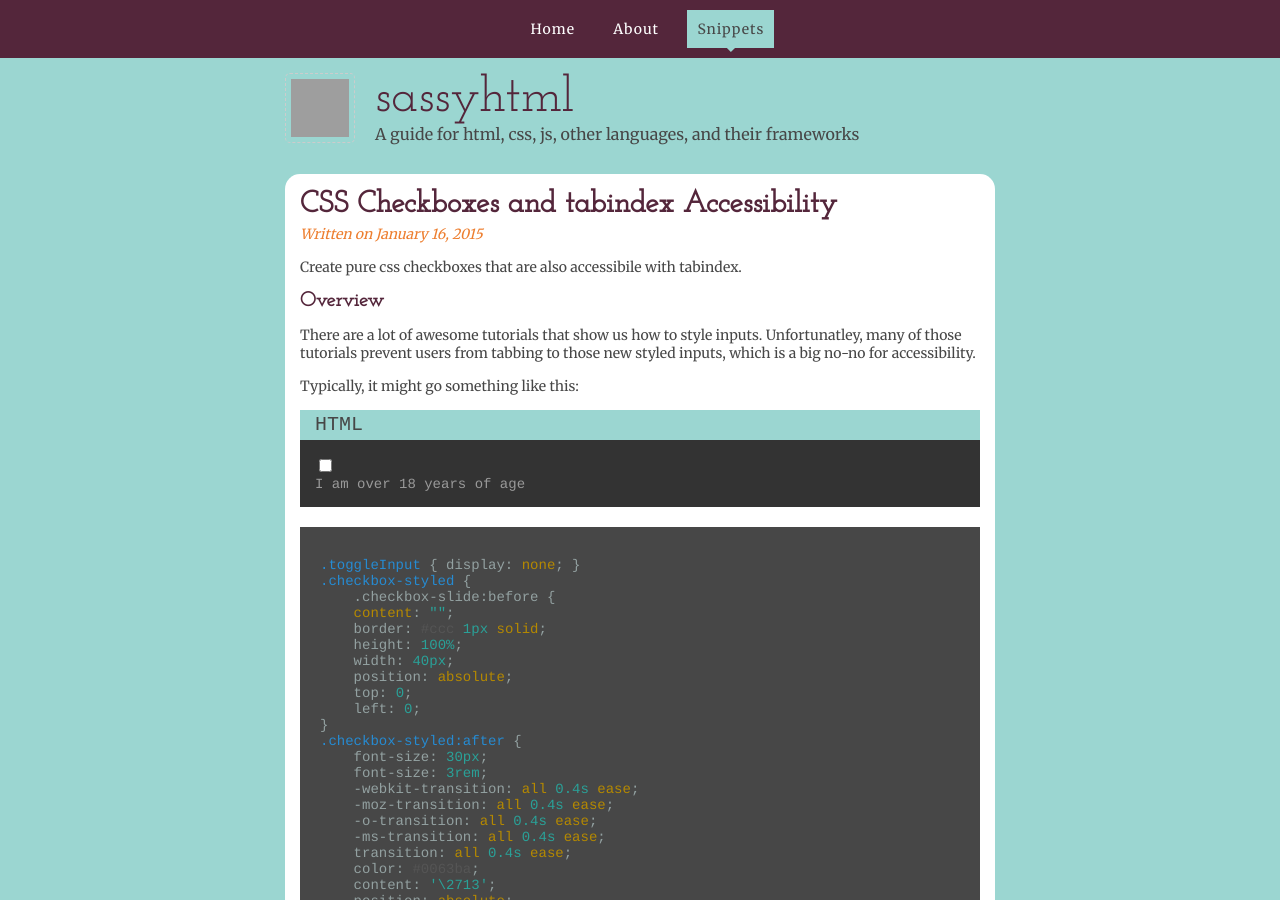
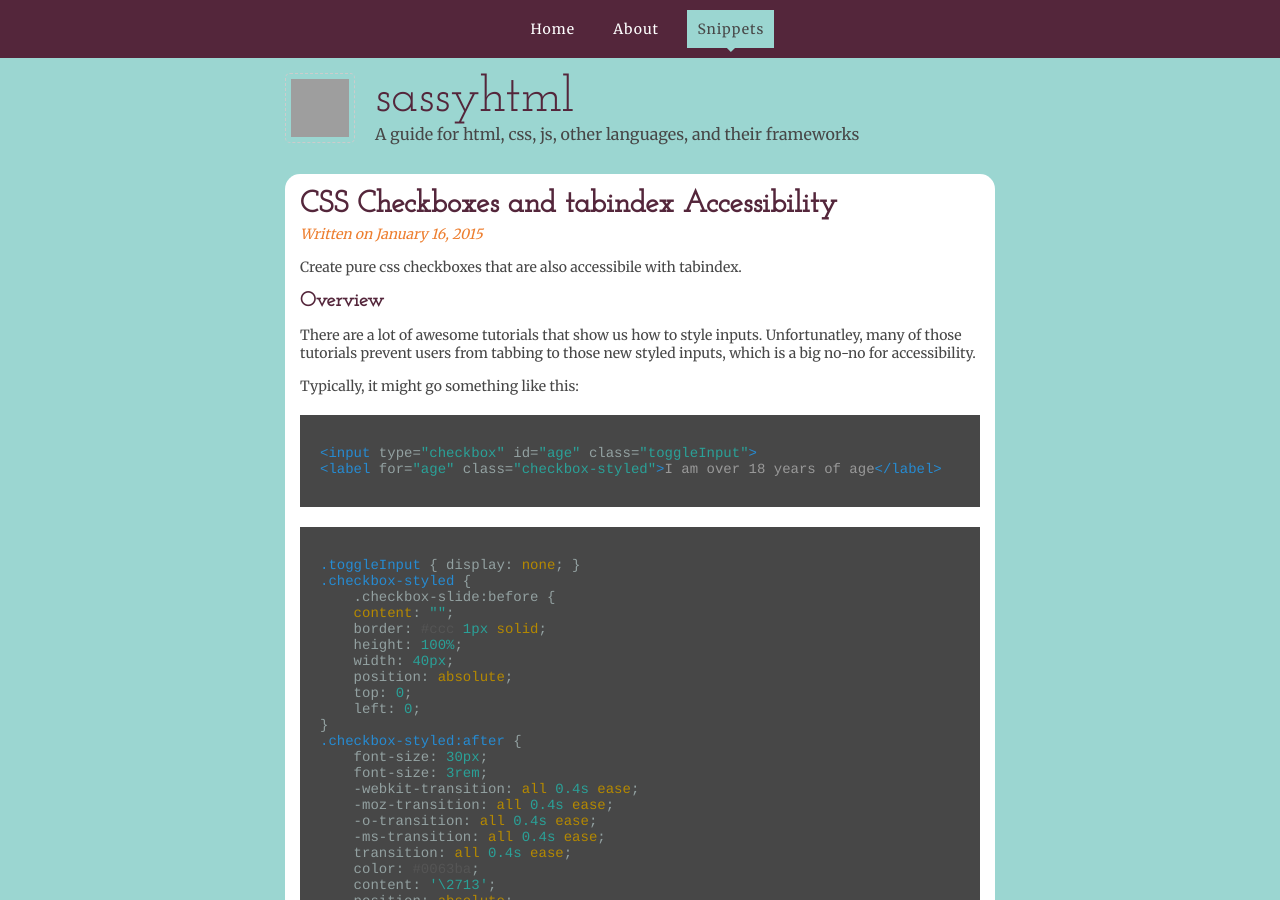
Before and after one commit to kaela/sassyhtml, a Jekyll site: the page built from _posts/css/2015-01-16-css-checkboxes-and-tabindex-accessibility.md, in a window 1280 px wide and 900 px high. Built offline with Jekyll 4.4.1, drawn with Linux system fonts in a browser that asks for light colours; comment, search, counter and statistics services are not loaded; grey boxes are pictures that could not be loaded.

Commit message:
Update 2015-01-16-css-checkboxes-and-tabindex-accessibility.md

```diff
--- a/_posts/css/2015-01-16-css-checkboxes-and-tabindex-accessibility.md
+++ b/_posts/css/2015-01-16-css-checkboxes-and-tabindex-accessibility.md
@@ -14,10 +14,10 @@ There are a lot of awesome tutorials that show us how to style inputs. Unfortuna
 
 Typically, it might go something like this:
 
-<pre class="language-html"><code>
+~~~ html
 <input type="checkbox" id="age" class="toggleInput">
 <label for="age" class="checkbox-styled">I am over 18 years of age</label>
-</code></pre>
+~~~
 
 ~~~~ css
 .toggleInput { display: none; }
```
